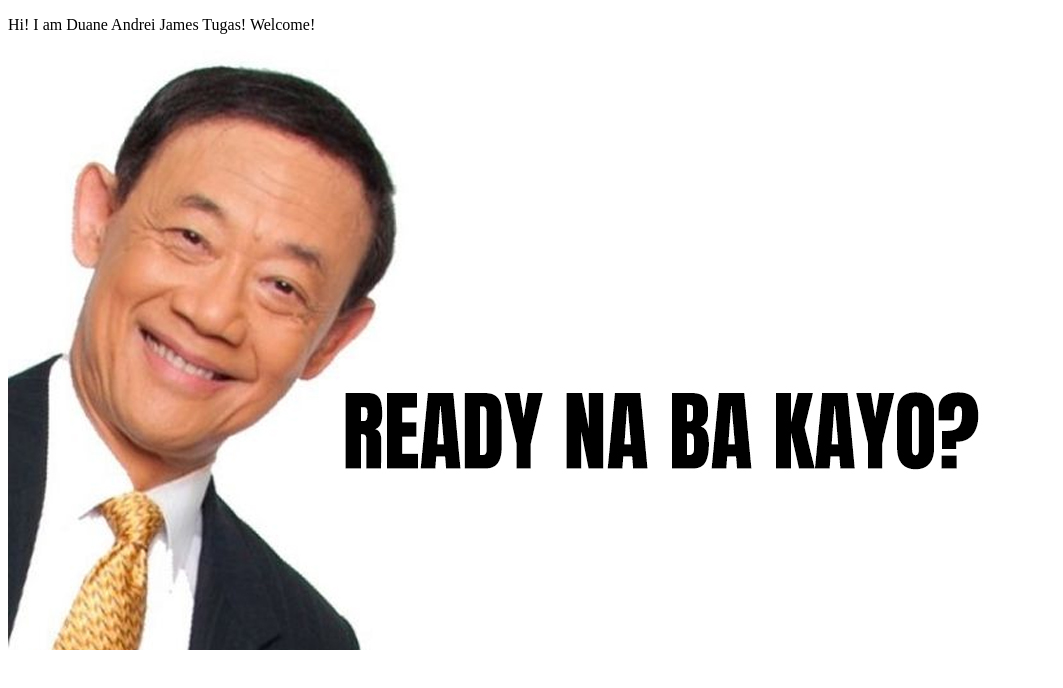
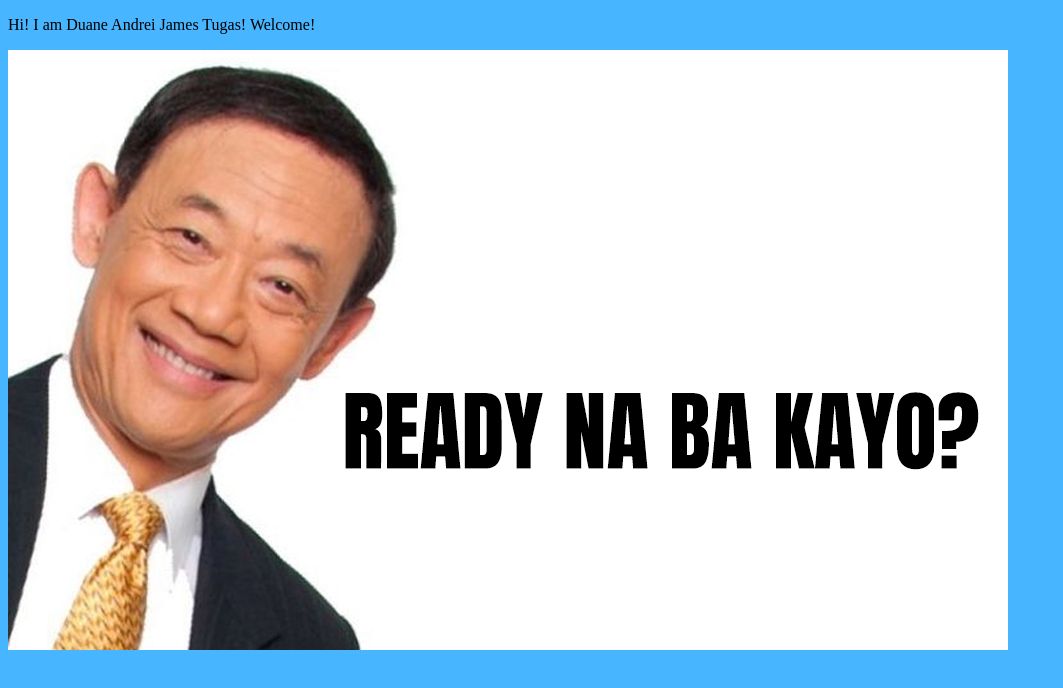
Before and after one commit to dajhtugas/Tugas_Sandbox, a plain HTML site: page index.html in a window 1280 px wide. Shown: the whole page, without its empty margins (0-1063 px from the left). Drawn offline with Linux system fonts and the light colour scheme.

Commit message:
added color

```diff
--- a/index.html
+++ b/index.html
@@ -1,6 +1,6 @@
 <!DOCTYPE html>
 <html>
-    <body>
+    <body style ="background-color: rgb(71, 181, 255);">
         <p>
             Hi! I am Duane Andrei James Tugas! Welcome!
         </p>
```
